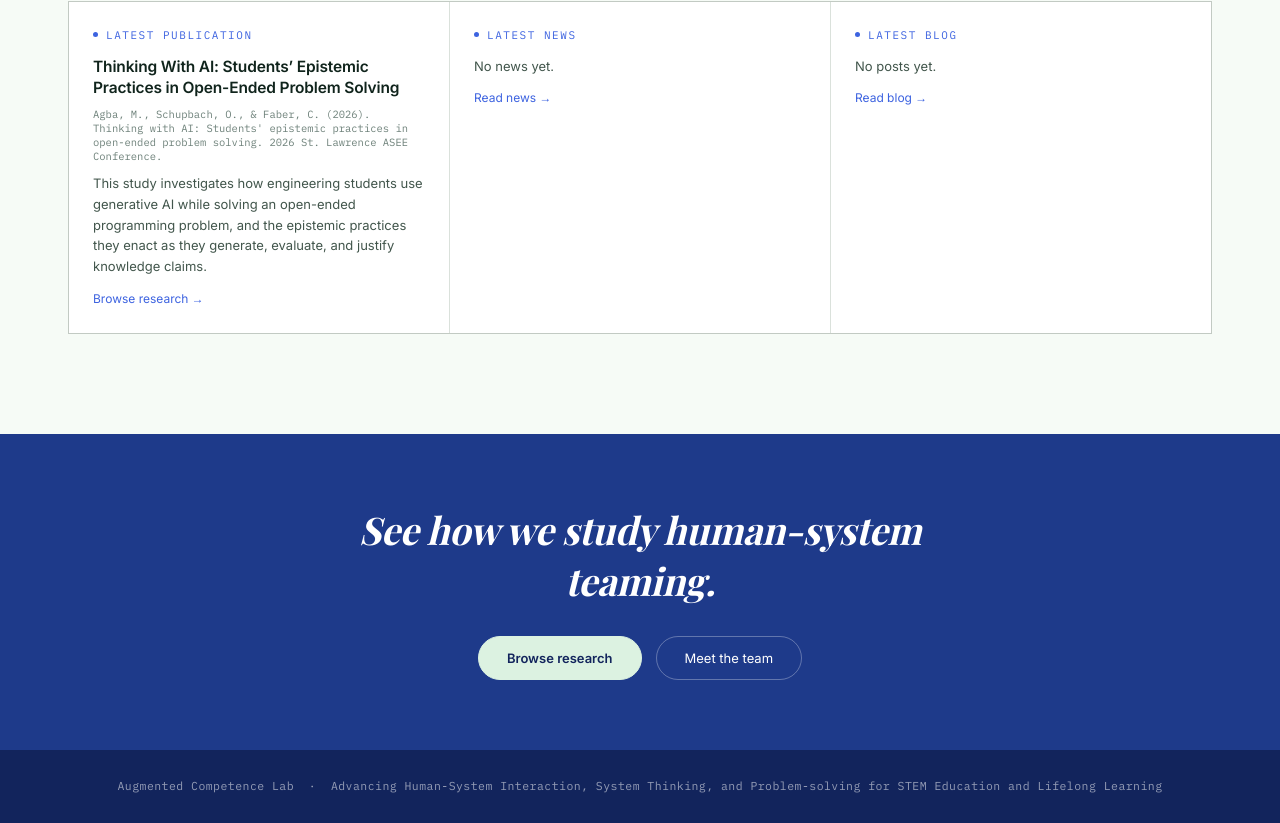
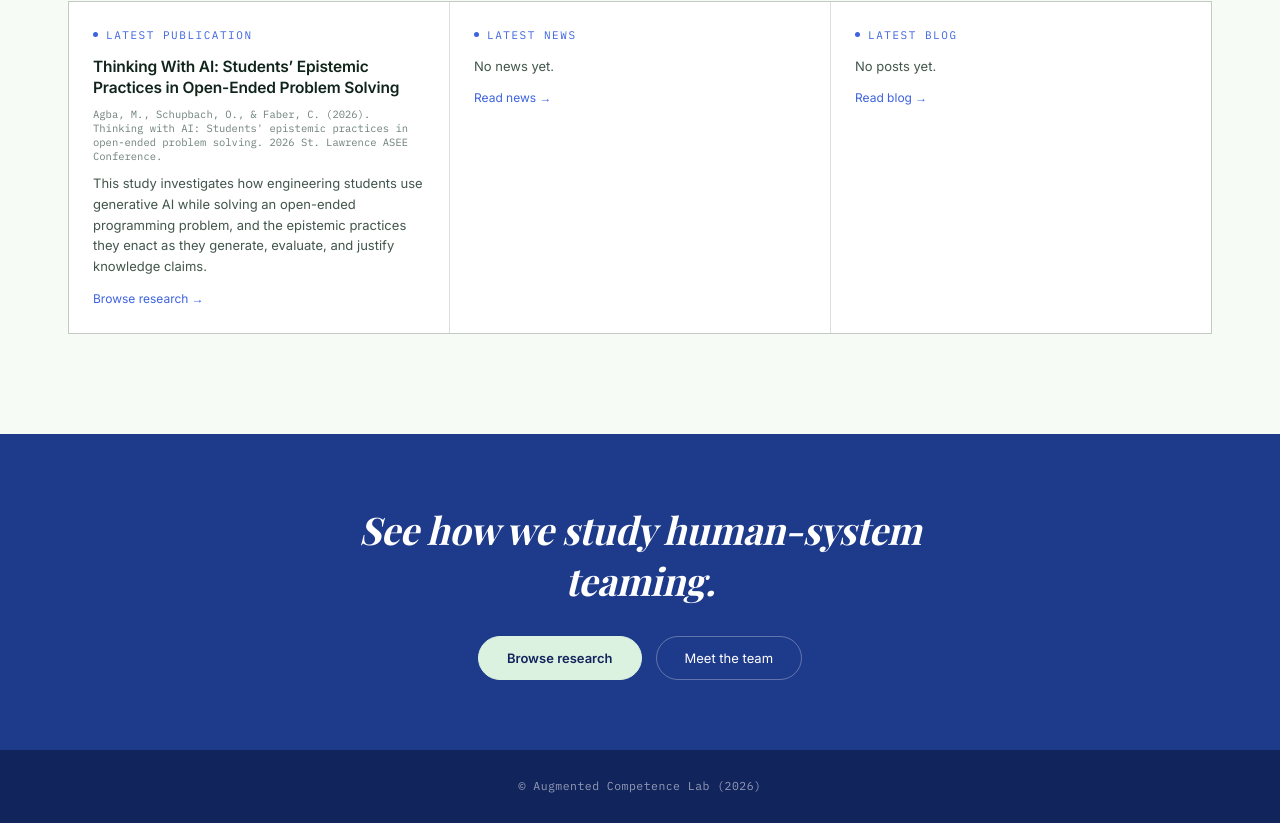
Before and after one commit to nnaemekaagba-commits/augmented-competence-lab-react, a React (Vite) app: page / in a window 1280 px wide. Shown: the part 847-1670 px from the top of the page. Built offline with nearby package versions, Linux system fonts and the light colour scheme; no server answers; a web font is replaced by a local one.

Commit message:
Update website footer

```diff
--- a/src/App.jsx
+++ b/src/App.jsx
@@ -92,7 +92,7 @@ export default function App() {
         />
       </section>
 
-      <footer>Augmented Competence Lab &nbsp;·&nbsp; Advancing Human-System Interaction, System Thinking, and Problem-solving for STEM Education and Lifelong Learning</footer>
+      <footer>© Augmented Competence Lab (2026)</footer>
     </>
   );
 }
```
